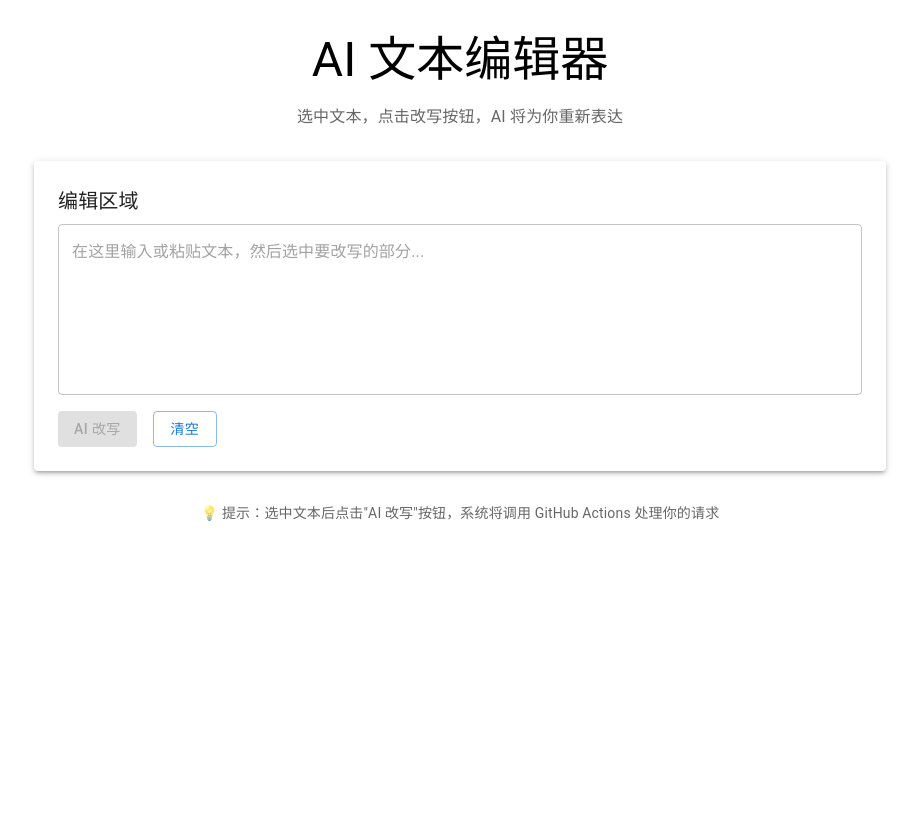
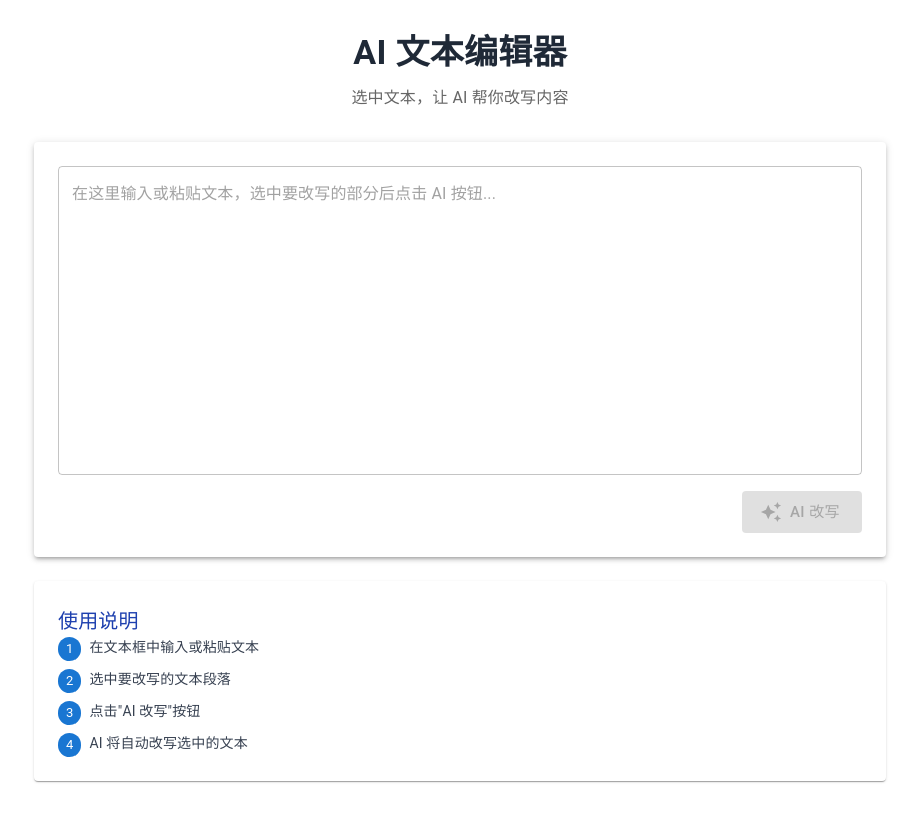
Before and after one commit to lwwywang/text-editor-ai, a React (Vite) app in the folder frontend/: page / in a window 1280 px wide. Shown: the whole page, without its empty margins (180-1099 px from the left). Built offline with nearby package versions, Linux system fonts and the light colour scheme.

Commit message:
恢复正确的 AI API 调用功能，包含使用步骤说明

```diff
--- a/frontend/src/App.tsx
+++ b/frontend/src/App.tsx
@@ -1,194 +1,240 @@
-import { useState } from 'react';
+import React, { useState, useRef } from 'react';
 import {
   Container,
+  Typography,
   TextField,
   Button,
-  Typography,
   Box,
   Paper,
+  Alert,
   CircularProgress,
-  Alert
+  Chip,
+  Stack
 } from '@mui/material';
+import { AutoAwesome } from '@mui/icons-material';
+import { ThemeProvider, createTheme } from '@mui/material/styles';
+import CssBaseline from '@mui/material/CssBaseline';
+
+// 创建主题
+const theme = createTheme({
+  palette: {
+    primary: {
+      main: '#1976d2',
+    },
+    secondary: {
+      main: '#dc004e',
+    },
+  },
+  typography: {
+    h4: {
+      fontWeight: 600,
+    },
+  },
+});
 
 function App() {
-  const [selectedText, setSelectedText] = useState('');
-  const [rewrittenText, setRewrittenText] = useState('');
-  const [loading, setLoading] = useState(false);
-  const [error, setError] = useState('');
+  const [text, setText] = useState('');
+  const [isLoading, setIsLoading] = useState(false);
+  const [error, setError] = useState<string | null>(null);
+  const [selection, setSelection] = useState({ start: 0, end: 0 });
+  const textareaRef = useRef<HTMLTextAreaElement>(null);
 
-  const handleTextSelection = () => {
-    const selection = window.getSelection();
-    if (selection && selection.toString().trim()) {
-      setSelectedText(selection.toString().trim());
+  const handleTextChange = (e: React.ChangeEvent<HTMLTextAreaElement>) => {
+    setText(e.target.value);
+    setError(null);
+  };
+
+  const handleSelect = () => {
+    const textarea = textareaRef.current;
+    if (textarea) {
+      setSelection({
+        start: textarea.selectionStart,
+        end: textarea.selectionEnd,
+      });
     }
   };
 
-  const handleRewrite = async () => {
+  const handleAIClick = async () => {
+    const textarea = textareaRef.current;
+    if (!textarea) return;
+
+    const start = textarea.selectionStart;
+    const end = textarea.selectionEnd;
+    const selectedText = text.substring(start, end);
+
     if (!selectedText.trim()) {
-      setError('请先选择要改写的文本');
+      setError('请先选中要改写的文本');
       return;
     }
 
-    setLoading(true);
-    setError('');
+    setIsLoading(true);
+    setError(null);
 
     try {
-      // 调用 GitHub API 触发 workflow
-      const response = await fetch(`https://api.github.com/repos/lwwywang/text-editor-ai/dispatches`, {
+      // 调用后端 AI API
+      const response = await fetch(`${import.meta.env.VITE_API_URL || 'http://localhost:8080'}/rewrite`, {
         method: 'POST',
         headers: {
-          'Authorization': `token ${import.meta.env.VITE_GITHUB_TOKEN}`,
-          'Accept': 'application/vnd.github.v3+json',
           'Content-Type': 'application/json',
         },
         body: JSON.stringify({
-          event_type: 'api_request',
-          client_payload: {
           text: selectedText
-          }
         })
       });
 
       if (!response.ok) {
-        throw new Error('Failed to trigger GitHub Action');
+        throw new Error(`API 请求失败: ${response.status}`);
       }
 
-      // 等待一段时间让 workflow 完成
-      setTimeout(async () => {
-        try {
-          // 获取最新的 issue（包含结果）
-          const issuesResponse = await fetch(
-            `https://api.github.com/repos/lwwywang/text-editor-ai/issues?labels=api-response&state=open&per_page=1`,
-            {
-              headers: {
-                'Authorization': `token ${import.meta.env.VITE_GITHUB_TOKEN}`,
-                'Accept': 'application/vnd.github.v3+json',
+      const data = await response.json();
+      const rewrittenText = data.result || data.rewritten_text || selectedText;
+
+      // 替换选中的文本
+      const newText = text.substring(0, start) + rewrittenText + text.substring(end);
+      setText(newText);
+
+      // 重新设置光标位置
+      setTimeout(() => {
+        if (textarea) {
+          textarea.focus();
+          textarea.setSelectionRange(start, start + rewrittenText.length);
         }
-            }
-          );
+      }, 0);
 
-          if (issuesResponse.ok) {
-            const issues = await issuesResponse.json();
-            if (issues.length > 0) {
-              const latestIssue = issues[0];
-              const body = latestIssue.body;
-
-              // 提取改写后的文本
-              const rewrittenMatch = body.match(/\*\*Rewritten Text:\*\*\n([\s\S]*?)(?=\n\n|$)/);
-              if (rewrittenMatch) {
-                setRewrittenText(rewrittenMatch[1].trim());
-              } else {
-                setError('无法解析响应结果');
-              }
-            } else {
-              setError('未找到处理结果');
-            }
-          } else {
-            setError('无法获取处理结果');
-          }
-        } catch (err) {
-          setError('获取结果时出错');
+    } catch (error) {
+      console.error('AI 改写失败:', error);
+      setError('AI 改写失败，请稍后重试');
     } finally {
-          setLoading(false);
-        }
-      }, 10000); // 等待 10 秒
-
-    } catch (err) {
-      setError('请求失败，请稍后重试');
-      setLoading(false);
+      setIsLoading(false);
     }
   };
 
-  const handleClear = () => {
-    setSelectedText('');
-    setRewrittenText('');
-    setError('');
+  const getSelectedText = () => {
+    return text.substring(selection.start, selection.end);
   };
 
+  const selectedText = getSelectedText();
+  const hasSelection = selectedText.trim().length > 0;
+
   return (
-    <Container maxWidth="md" sx={{ py: 4 }}>
-      <Typography variant="h3" component="h1" gutterBottom align="center">
+    <ThemeProvider theme={theme}>
+      <CssBaseline />
+      <Container maxWidth="md" className="min-h-screen py-8">
+        <Box className="text-center mb-8">
+          <Typography
+            variant="h4"
+            component="h1"
+            className="mb-2 text-gray-800"
+            gutterBottom
+          >
             AI 文本编辑器
           </Typography>
+          <Typography
+            variant="body1"
+            color="text.secondary"
+            className="text-gray-600"
+          >
+            选中文本，让 AI 帮你改写内容
+          </Typography>
+        </Box>
 
-      <Typography variant="body1" color="text.secondary" align="center" sx={{ mb: 4 }}>
-        选中文本，点击改写按钮，AI 将为你重新表达
-      </Typography>
+        <Paper
+          elevation={3}
+          className="p-6 mb-6"
+        >
+          <Box className="mb-4">
+            <TextField
+              inputRef={textareaRef}
+              multiline
+              rows={12}
+              fullWidth
+              variant="outlined"
+              value={text}
+              onChange={handleTextChange}
+              onSelect={handleSelect}
+              placeholder="在这里输入或粘贴文本，选中要改写的部分后点击 AI 按钮..."
+              className="font-mono"
+              InputProps={{
+                className: 'text-sm leading-relaxed',
+              }}
+            />
+          </Box>
 
-      <Paper elevation={3} sx={{ p: 3, mb: 3 }}>
-        <Typography variant="h6" gutterBottom>
-          编辑区域
-        </Typography>
-        <TextField
-          fullWidth
-          multiline
-          rows={6}
+          <Box className="flex flex-col sm:flex-row gap-4 items-center justify-between">
+            <Box className="flex items-center gap-2">
+              {hasSelection && (
+                <Chip
+                  label={`已选中 ${selectedText.length} 个字符`}
+                  color="primary"
                   variant="outlined"
-          placeholder="在这里输入或粘贴文本，然后选中要改写的部分..."
-          value={selectedText}
-          onChange={(e) => setSelectedText(e.target.value)}
-          onSelect={handleTextSelection}
-          sx={{ mb: 2 }}
+                  size="small"
                 />
+              )}
+            </Box>
 
-        <Box sx={{ display: 'flex', gap: 2, flexWrap: 'wrap' }}>
             <Button
               variant="contained"
-            onClick={handleRewrite}
-            disabled={loading || !selectedText.trim()}
-            startIcon={loading ? <CircularProgress size={20} /> : null}
+              size="large"
+              onClick={handleAIClick}
+              disabled={isLoading || !hasSelection}
+              startIcon={isLoading ? <CircularProgress size={20} /> : <AutoAwesome />}
+              className="min-w-[140px]"
             >
-            {loading ? '处理中...' : 'AI 改写'}
-          </Button>
-
-          <Button
-            variant="outlined"
-            onClick={handleClear}
-            disabled={loading}
-          >
-            清空
+              {isLoading ? 'AI 处理中...' : 'AI 改写'}
             </Button>
           </Box>
         </Paper>
 
         {error && (
-        <Alert severity="error" sx={{ mb: 3 }}>
+          <Alert
+            severity="error"
+            className="mb-4"
+            onClose={() => setError(null)}
+          >
             {error}
           </Alert>
         )}
 
-      {rewrittenText && (
-        <Paper elevation={3} sx={{ p: 3 }}>
-          <Typography variant="h6" gutterBottom>
-            改写结果
+        <Paper
+          elevation={1}
+          className="p-6 bg-blue-50 border-l-4 border-blue-500"
+        >
+          <Typography
+            variant="h6"
+            component="h2"
+            className="mb-3 text-blue-800"
+          >
+            使用说明
           </Typography>
-          <TextField
-            fullWidth
-            multiline
-            rows={6}
-            variant="outlined"
-            value={rewrittenText}
-            InputProps={{
-              readOnly: true,
-            }}
-            sx={{ mb: 2 }}
-          />
-
-          <Button
-            variant="outlined"
-            onClick={() => navigator.clipboard.writeText(rewrittenText)}
-          >
-            复制结果
-          </Button>
-        </Paper>
-      )}
-
-      <Box sx={{ mt: 4, textAlign: 'center' }}>
-        <Typography variant="body2" color="text.secondary">
-          💡 提示：选中文本后点击"AI 改写"按钮，系统将调用 GitHub Actions 处理你的请求
+          <Stack spacing={1}>
+            <Box className="flex items-start gap-2">
+              <Chip label="1" size="small" color="primary" />
+              <Typography variant="body2" className="text-gray-700">
+                在文本框中输入或粘贴文本
               </Typography>
             </Box>
+            <Box className="flex items-start gap-2">
+              <Chip label="2" size="small" color="primary" />
+              <Typography variant="body2" className="text-gray-700">
+                选中要改写的文本段落
+              </Typography>
+            </Box>
+            <Box className="flex items-start gap-2">
+              <Chip label="3" size="small" color="primary" />
+              <Typography variant="body2" className="text-gray-700">
+                点击"AI 改写"按钮
+              </Typography>
+            </Box>
+            <Box className="flex items-start gap-2">
+              <Chip label="4" size="small" color="primary" />
+              <Typography variant="body2" className="text-gray-700">
+                AI 将自动改写选中的文本
+              </Typography>
+            </Box>
+          </Stack>
+        </Paper>
       </Container>
+    </ThemeProvider>
   );
 }
 
```
Lines whose indentation alone changed are shown as unchanged.
